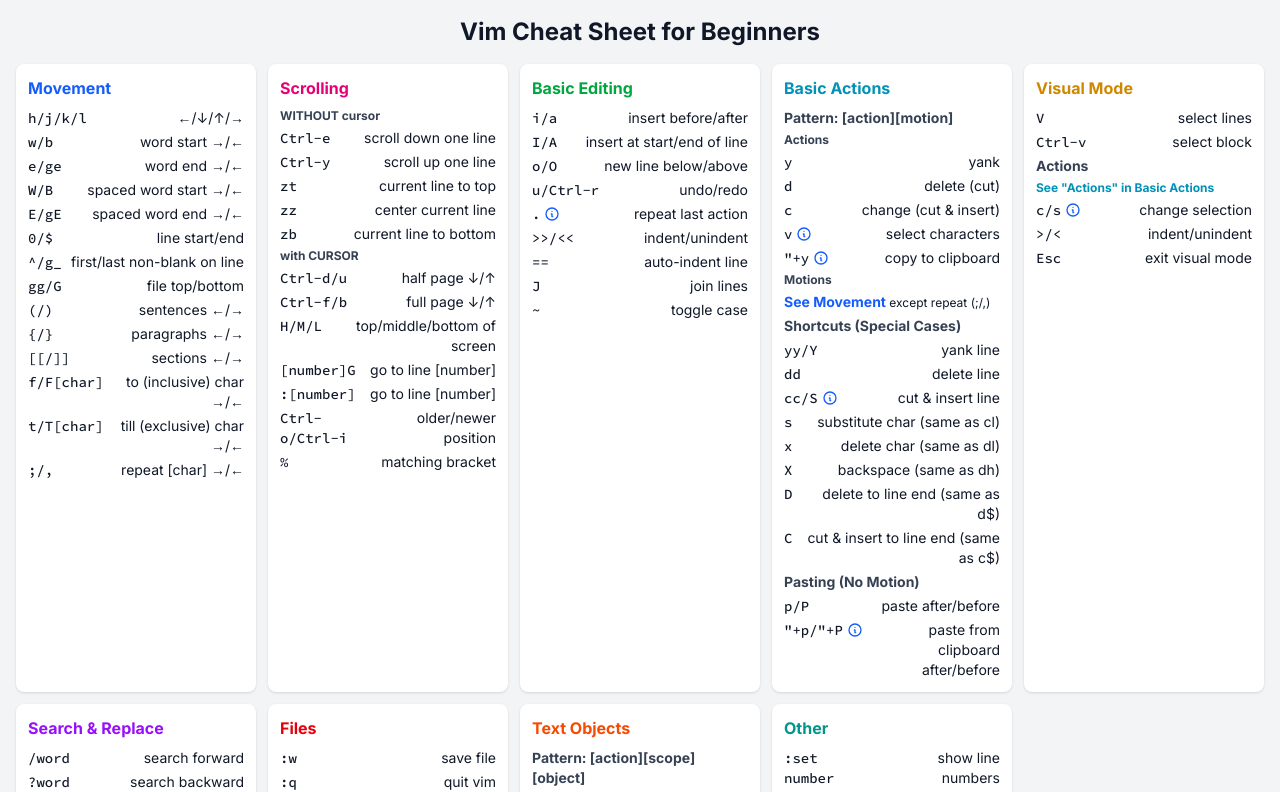
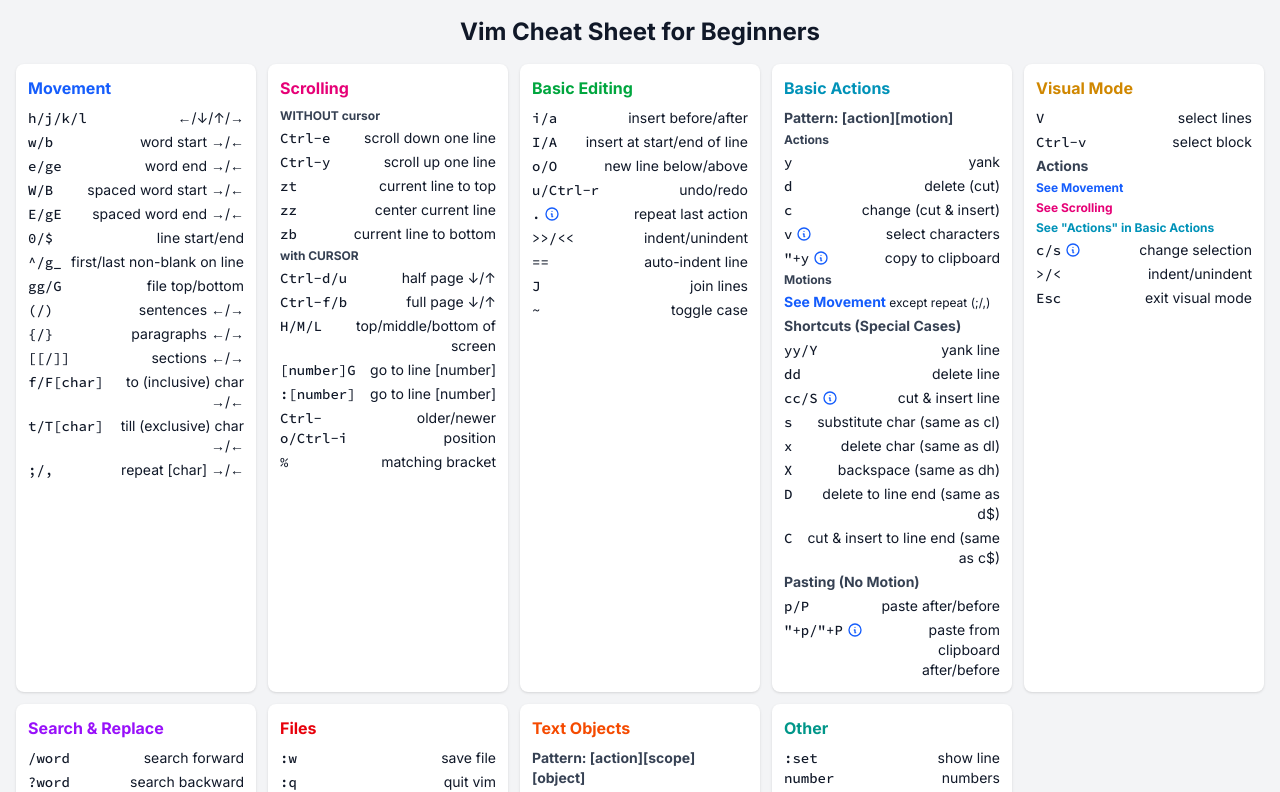
Before and after one commit to Noitidart/vim-cheats, a Next.js app: page / in a window 1280 px wide. Shown: the top 792 px of the page. Built offline with nearby package versions, Linux system fonts and the light colour scheme.

Commit message:
Add movement and scroll references and fix bad class in dark mode

```diff
--- a/pages/index.tsx
+++ b/pages/index.tsx
@@ -208,11 +208,27 @@
         { isText: true, commandColorClass: 'font-bold !text-sm' }
       ],
       [
+        'See Movement',
+        '',
+        {
+          isText: true,
+          commandColorClass: 'font-bold !text-blue-600 dark:!text-blue-400'
+        }
+      ],
+      [
+        'See Scrolling',
+        '',
+        {
+          isText: true,
+          commandColorClass: 'font-bold !text-pink-600 dark:!text-pink-400'
+        }
+      ],
+      [
         'See "Actions" in Basic Actions',
         '',
         {
           isText: true,
-          commandColorClass: 'font-bold !text-cyan-600 !dark:text-cyan-400'
+          commandColorClass: 'font-bold !text-cyan-600 dark:!text-cyan-400'
         }
       ],
       [
```
